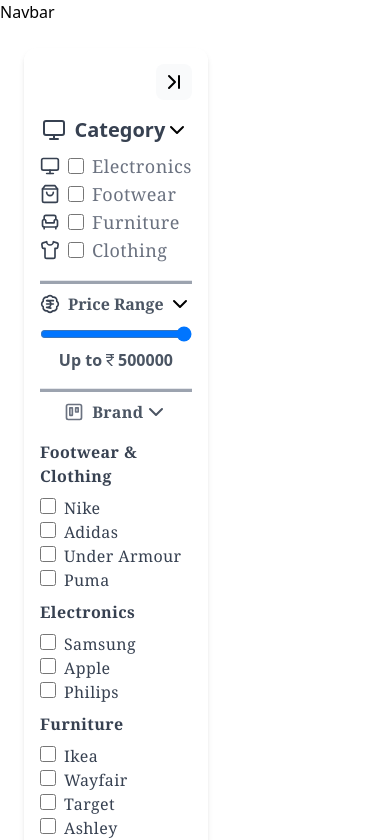
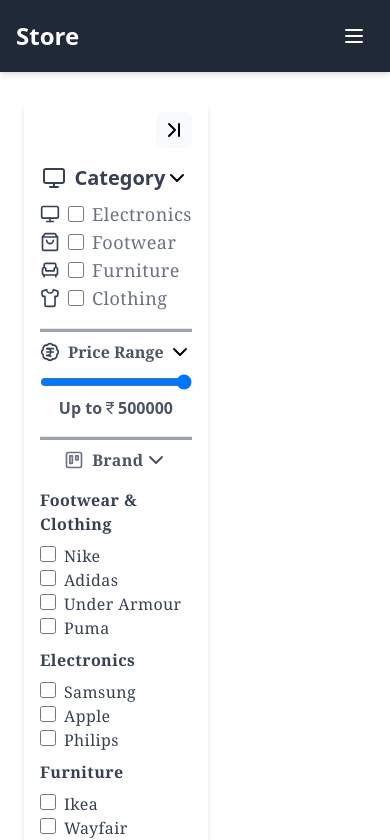
Before and after one commit to SaurabhSutar19/e-commerce--applications, a React (Vite) app in the folder e-commerce/: page / in a window 390 px wide. Shown: the top 840 px of the page. Built offline with nearby package versions, Linux system fonts and the light colour scheme; grey boxes are pictures that could not be loaded.

Commit message:
update for add design andfunctionality

```diff
--- a/e-commerce/src/components/Navbar.jsx
+++ b/e-commerce/src/components/Navbar.jsx
@@ -1,7 +1,56 @@
-import React from "react";
+import React, { useState } from "react";
+import { Link } from "react-router-dom";
 
-const Navbar = () => {
-  return <div>Navbar</div>;
+const Navbar = ({ cartCount, wishlistCount }) => {
+  const [isMenuOpen, setIsMenuOpen] = useState(false);
+
+  const toggleMenu = () => setIsMenuOpen(!isMenuOpen);
+
+  return (
+    <nav className="bg-gray-800 text-white p-4 shadow-md">
+      <div className="container mx-auto flex items-center justify-between">
+        <Link to="/" className="text-2xl font-semibold">
+          Store
+        </Link>
+        <button className="lg:hidden p-2" onClick={toggleMenu}>
+          <svg
+            xmlns="http://www.w3.org/2000/svg"
+            className="h-6 w-6"
+            fill="none"
+            stroke="currentColor"
+            viewBox="0 0 24 24"
+            strokeWidth="2"
+          >
+            <path
+              strokeLinecap="round"
+              strokeLinejoin="round"
+              d="M4 6h16M4 12h16M4 18h16"
+            ></path>
+          </svg>
+        </button>
+        <div className={`lg:flex ${isMenuOpen ? "block" : "hidden"} space-x-6`}>
+          <Link to="/" className="hover:bg-gray-700 px-3 py-2 rounded-md">
+            Home
+          </Link>
+          <Link to="/cart" className="hover:bg-gray-700 px-3 py-2 rounded-md">
+            Cart ({cartCount})
+          </Link>
+          <Link
+            to="/wishlist"
+            className="hover:bg-gray-700 px-3 py-2 rounded-md"
+          >
+            Wishlist ({wishlistCount})
+          </Link>
+          <Link
+            to="/checkout"
+            className="hover:bg-gray-700 px-3 py-2 rounded-md"
+          >
+            Checkout
+          </Link>
+        </div>
+      </div>
+    </nav>
+  );
 };
 
 export default Navbar;
```
